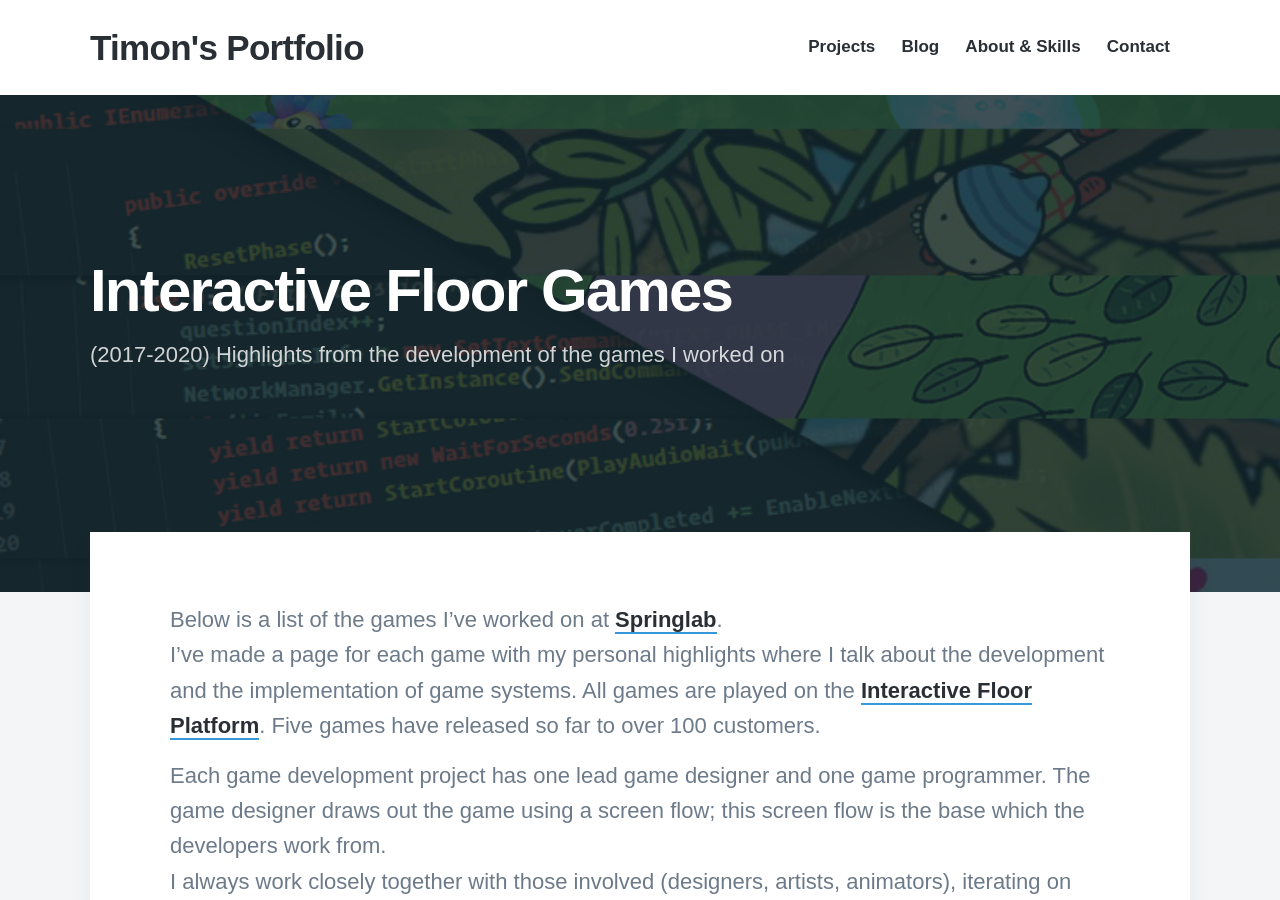
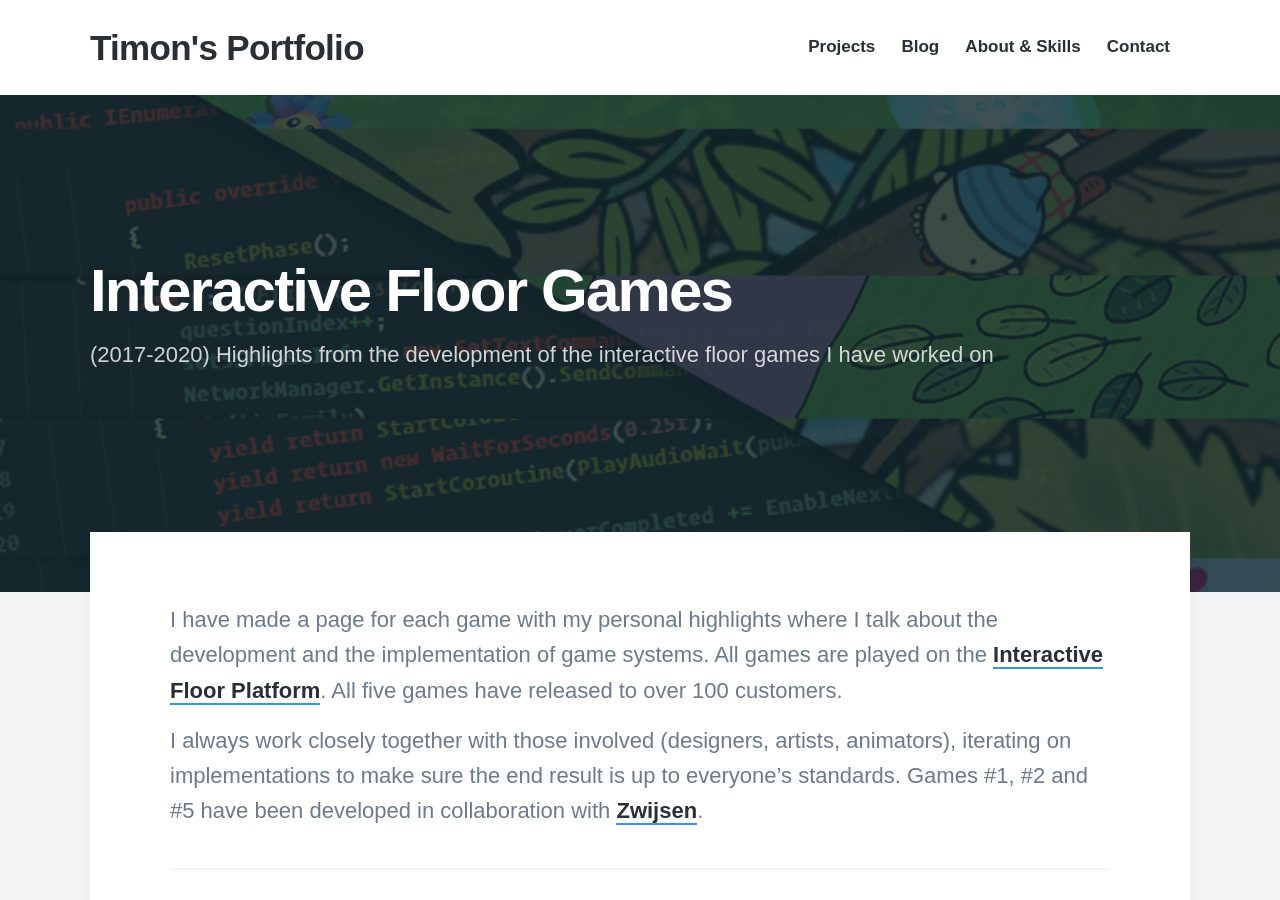
Before and after one commit to Rynji/Rynji.github.io, a Jekyll site: the page built from _projects/2019-12-25-interactive-floor-games.md, in a window 1280 px wide and 900 px high. Built offline with Jekyll 4.4.1, drawn with Linux system fonts in a browser that asks for light colours; nearby versions of some CDN libraries; some web fonts are replaced.

Commit message:
Added some information to the about page. Updated interactive floor games page leaving out unnecessary information.

```diff
--- a/_projects/2019-12-25-interactive-floor-games.md
+++ b/_projects/2019-12-25-interactive-floor-games.md
@@ -1,16 +1,14 @@
 ---
 title: 'Interactive Floor Games'
-subtitle: '(2017-2020) Highlights from the development of the games I worked on'
+subtitle: '(2017-2020) Highlights from the development of the interactive floor games I have worked on'
 date: 2019-12-25
-description: Multiple games I developed have released on the Interactive Floor platform over the past 2 years. These are some development highlights. Individual game pages accesible through this page.
+description: Showcase of games I worked on that have been released on the Interfactive Floor platform. Individual game pages accesible through this page.
 featured_image: '/images/projects/floor-games/allgamesbanner.png'
 ---
 
-Below is a list of the games I've worked on at [Springlab](https://springlab.nl).
-I've made a page for each game with my personal highlights where I talk about the development and the implementation of game systems.
-All games are played on the [Interactive Floor Platform](/project/interactive-floor-project). Five games have released so far to over 100 customers.
+I have made a page for each game with my personal highlights where I talk about the development and the implementation of game systems.
+All games are played on the [Interactive Floor Platform](/project/interactive-floor-project). All five games have released to over 100 customers.
 
-Each game development project has one lead game designer and one game programmer. The game designer draws out the game using a screen flow; this screen flow is the base which the developers work from.
 I always work closely together with those involved (designers, artists, animators), iterating on implementations to make sure the end result is up to everyone's standards. Games #1, #2 and #5 have been developed in collaboration with [Zwijsen](https://www.zwijsen.nl/lesmethoden/peuterpakket-bewegend-leren).
 
 ----
```
Also changed, not shown: _pages/about.md (+1 -1 lines).
